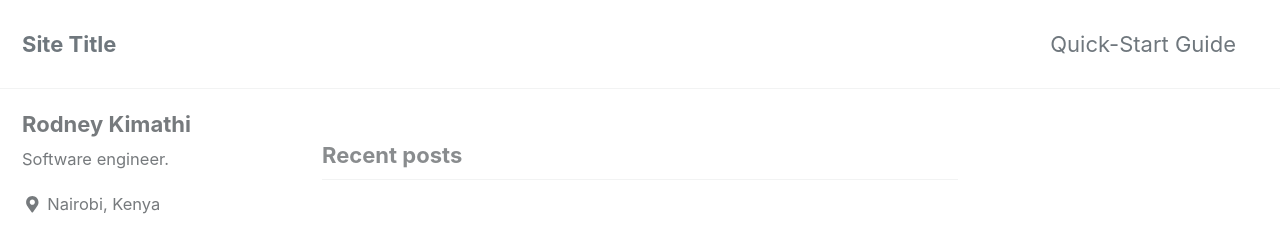
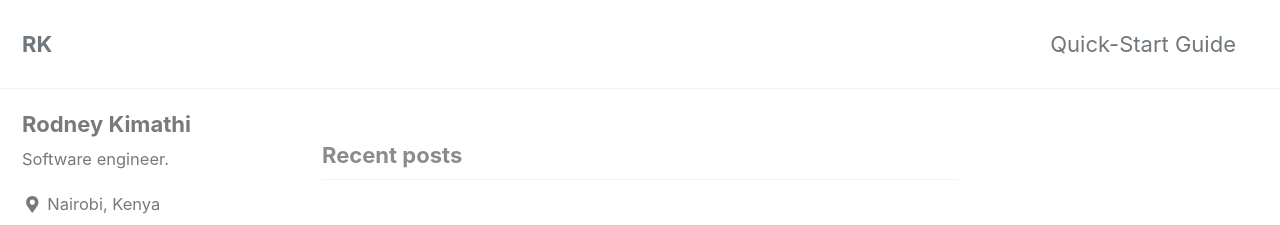
Before and after one commit to rkimathi/rkimathi.github.io, a Jekyll site: the page built from index.html, in a window 1280 px wide and 900 px high. Shown: the top 225 px of the window. Built offline with Jekyll 4.4.1, drawn with Linux system fonts in a browser that asks for light colours; cached includes are drawn as plain includes; nearby versions of some CDN libraries; the list of posts is cut into pages by our own code.

Commit message:
Update site title

```diff
--- a/_config.yml
+++ b/_config.yml
@@ -16,10 +16,10 @@ minimal_mistakes_skin    : "default" # "air", "aqua", "contrast", "dark", "dirt"
 
 # Site Settings
 locale                   : "en-US"
-title                    : "Site Title"
+title                    : "RK"
 title_separator          : "-"
 name                     : "Rodney Kimathi"
-description              : "An amazing website."
+description              : "My personal website."
 url                      : # the base hostname & protocol for your site e.g. "https://mmistakes.github.io"
 baseurl                  : # the subpath of your site, e.g. "/blog"
 repository               : # GitHub username/repo-name e.g. "mmistakes/minimal-mistakes"
```
